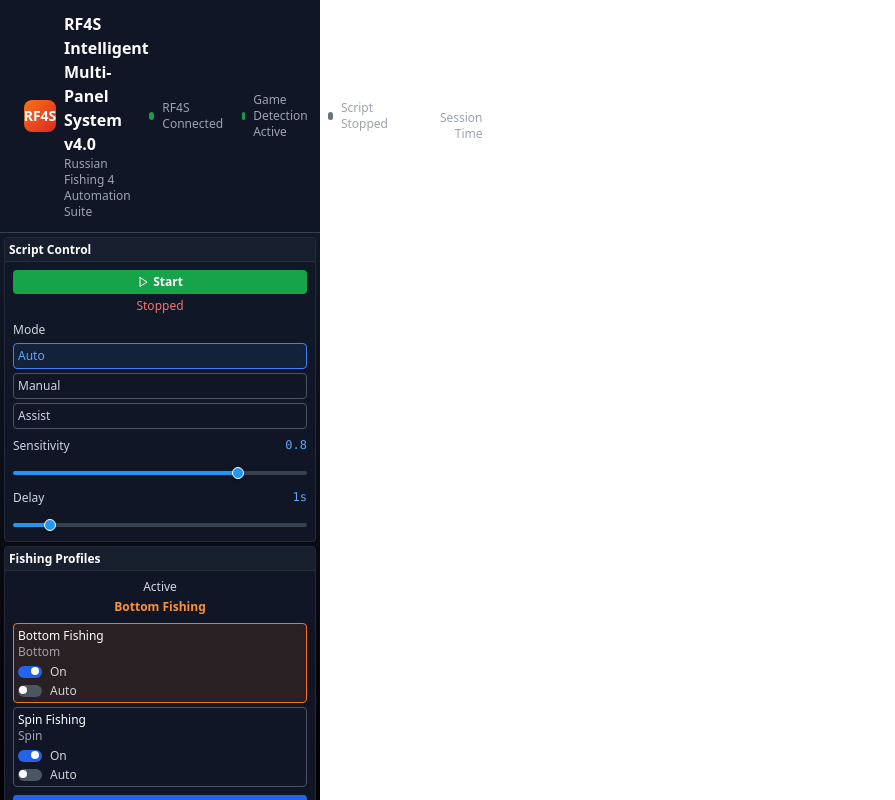
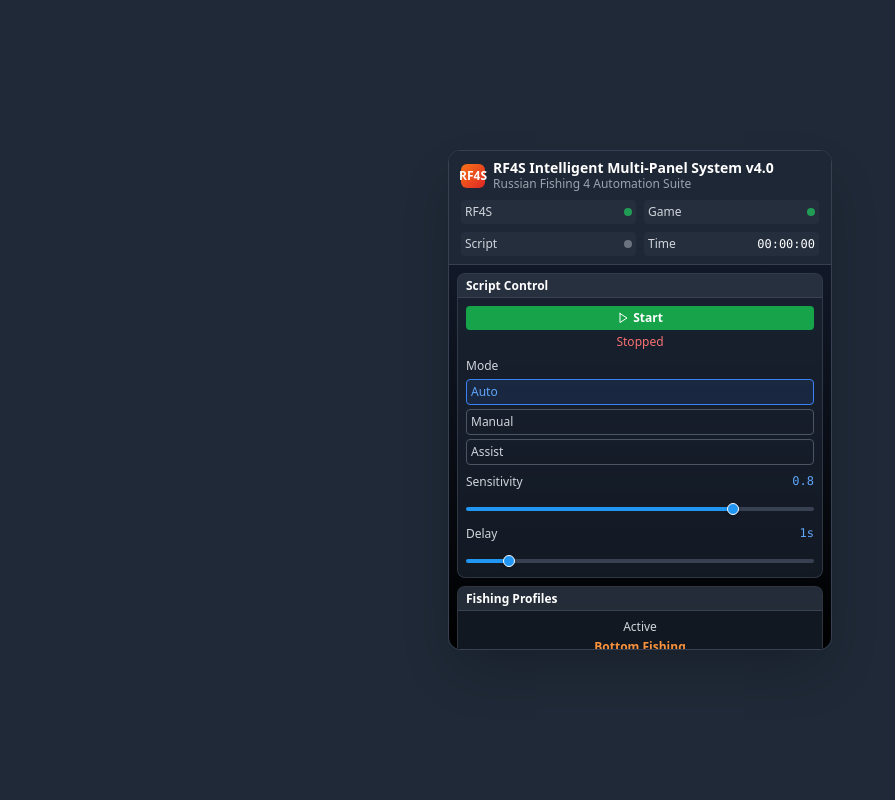
Before and after one commit to Ghenghis/RF4S-UI, a React (Vite) app: page / in a window 1280 px wide. Shown: the whole page, without its empty margins (0-895 px from the left). Built offline with nearby package versions, Linux system fonts and the light colour scheme.

Commit message:
Fix: UI layout and visual issues
Addresses overlapping UI components, bleeding, and incorrect window boundaries. Ensures rounded corners and a proper narrow UI design.

```diff
--- a/src/components/layout/Header.tsx
+++ b/src/components/layout/Header.tsx
@@ -6,43 +6,39 @@ const Header: React.FC = () => {
   const { connected, gameDetectionActive, config } = useRF4SStore();
 
   return (
-    <header className="bg-gray-900/95 backdrop-blur-sm border-b border-gray-700 px-6 py-3">
-      <div className="flex items-center justify-between">
-        <div className="flex items-center space-x-4">
-          <div className="flex items-center space-x-2">
-            <div className="w-8 h-8 bg-gradient-to-br from-orange-500 to-red-600 rounded-lg flex items-center justify-center">
-              <span className="text-white font-bold text-sm">RF4S</span>
-            </div>
-            <div>
-              <h1 className="text-white font-bold">RF4S Intelligent Multi-Panel System v4.0</h1>
-              <p className="text-xs text-gray-400">Russian Fishing 4 Automation Suite</p>
-            </div>
+    <header className="bg-gray-800/95 backdrop-blur-sm border-b border-gray-700 px-3 py-2">
+      <div className="flex flex-col space-y-2">
+        {/* Brand Section */}
+        <div className="flex items-center space-x-2">
+          <div className="w-6 h-6 bg-gradient-to-br from-orange-500 to-red-600 rounded-md flex items-center justify-center">
+            <span className="text-white font-bold text-xs">RF4S</span>
+          </div>
+          <div className="flex-1">
+            <h1 className="text-white font-bold text-sm leading-tight">RF4S Intelligent Multi-Panel System v4.0</h1>
+            <p className="text-xs text-gray-400">Russian Fishing 4 Automation Suite</p>
           </div>
         </div>
 
-        <div className="flex items-center space-x-6">
-          {/* Status Indicators */}
-          <div className="flex items-center space-x-4">
-            <div className="flex items-center space-x-2">
-              <div className={`w-2 h-2 rounded-full ${connected ? 'bg-green-500' : 'bg-red-500'} animate-pulse`} />
-              <span className="text-xs text-gray-400">RF4S Connected</span>
-            </div>
-            <div className="flex items-center space-x-2">
-              <div className={`w-2 h-2 rounded-full ${gameDetectionActive ? 'bg-green-500' : 'bg-yellow-500'} animate-pulse`} />
-              <span className="text-xs text-gray-400">Game Detection Active</span>
-            </div>
-            <div className="flex items-center space-x-2">
-              <div className={`w-2 h-2 rounded-full ${config.script.enabled ? 'bg-green-500' : 'bg-gray-500'}`} />
-              <span className="text-xs text-gray-400">
-                Script {config.script.enabled ? 'Running' : 'Stopped'}
-              </span>
-            </div>
+        {/* Status Indicators Grid */}
+        <div className="grid grid-cols-2 gap-2">
+          <div className="flex items-center justify-between p-1 bg-gray-700/30 rounded text-xs">
+            <span className="text-gray-300">RF4S</span>
+            <div className={`w-2 h-2 rounded-full ${connected ? 'bg-green-500' : 'bg-red-500'} animate-pulse`} />
           </div>
 
-          {/* Session Timer */}
-          <div className="text-right">
-            <div className="text-sm font-mono text-white">{config.system.sessionTime}</div>
-            <div className="text-xs text-gray-400">Session Time</div>
+          <div className="flex items-center justify-between p-1 bg-gray-700/30 rounded text-xs">
+            <span className="text-gray-300">Game</span>
+            <div className={`w-2 h-2 rounded-full ${gameDetectionActive ? 'bg-green-500' : 'bg-yellow-500'} animate-pulse`} />
+          </div>
+
+          <div className="flex items-center justify-between p-1 bg-gray-700/30 rounded text-xs">
+            <span className="text-gray-300">Script</span>
+            <div className={`w-2 h-2 rounded-full ${config.script.enabled ? 'bg-green-500' : 'bg-gray-500'}`} />
+          </div>
+
+          <div className="flex items-center justify-between p-1 bg-gray-700/30 rounded text-xs">
+            <span className="text-gray-300">Time</span>
+            <span className="text-white font-mono text-xs">{config.system.sessionTime}</span>
           </div>
         </div>
       </div>
--- a/src/components/layout/Workspace.tsx
+++ b/src/components/layout/Workspace.tsx
@@ -1,7 +1,6 @@
 
 import React from 'react';
 import { useRF4SStore } from '../../stores/rf4sStore';
-import PanelContainer from '../panels/PanelContainer';
 import ScriptControlPanel from '../panels/ScriptControlPanel';
 import FishingProfilesPanel from '../panels/FishingProfilesPanel';
 import DetectionSettingsPanel from '../panels/DetectionSettingsPanel';
@@ -30,12 +29,12 @@ const Workspace: React.FC = () => {
   };
 
   return (
-    <div className="flex-1 relative bg-gradient-to-b from-gray-900 to-black overflow-hidden max-w-xs">
-      {/* Ultra Compact Mobile Stack Layout */}
-      <div className="p-1 space-y-1 overflow-y-auto h-full custom-scrollbar">
+    <div className="bg-gradient-to-b from-gray-900 to-black rounded-b-xl overflow-hidden">
+      {/* Compact Mobile Stack Layout with proper boundaries */}
+      <div className="p-2 space-y-2 max-h-96 overflow-y-auto custom-scrollbar">
         {panels.filter(panel => panel.visible).map((panel) => (
-          <div key={panel.id} className="bg-gray-900/95 backdrop-blur-sm border border-gray-700/50 rounded">
-            <div className="p-1 bg-gray-800/50 border-b border-gray-700/50 rounded-t">
+          <div key={panel.id} className="bg-gray-800/60 backdrop-blur-sm border border-gray-600/50 rounded-lg overflow-hidden">
+            <div className="px-2 py-1 bg-gray-700/50 border-b border-gray-600/50">
               <h3 className="text-xs font-semibold text-white leading-tight">{panel.title}</h3>
             </div>
             <div className="p-2">
--- a/src/pages/Index.tsx
+++ b/src/pages/Index.tsx
@@ -27,9 +27,12 @@ const Index = () => {
   }, [setConnectionStatus, setGameDetection, initializeRF4S]);
 
   return (
-    <div className="h-screen bg-black text-white flex flex-col max-w-xs">
-      <Header />
-      <Workspace />
+    <div className="min-h-screen bg-gray-800 p-4 flex items-center justify-center">
+      {/* Main Application Window Container */}
+      <div className="w-full max-w-sm bg-gray-900 rounded-xl shadow-2xl border border-gray-700 overflow-hidden">
+        <Header />
+        <Workspace />
+      </div>
 
       {/* Ultra Compact Scrollbar Styles */}
       <style dangerouslySetInnerHTML={{
```
